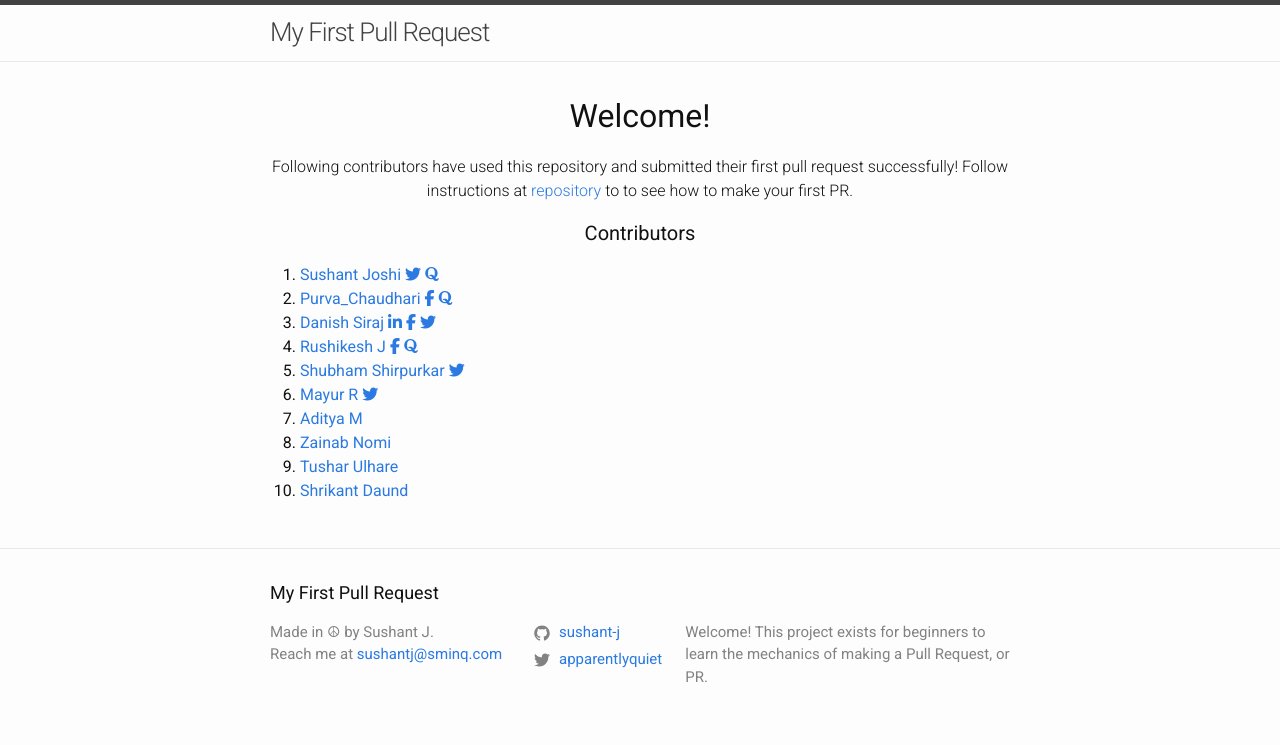
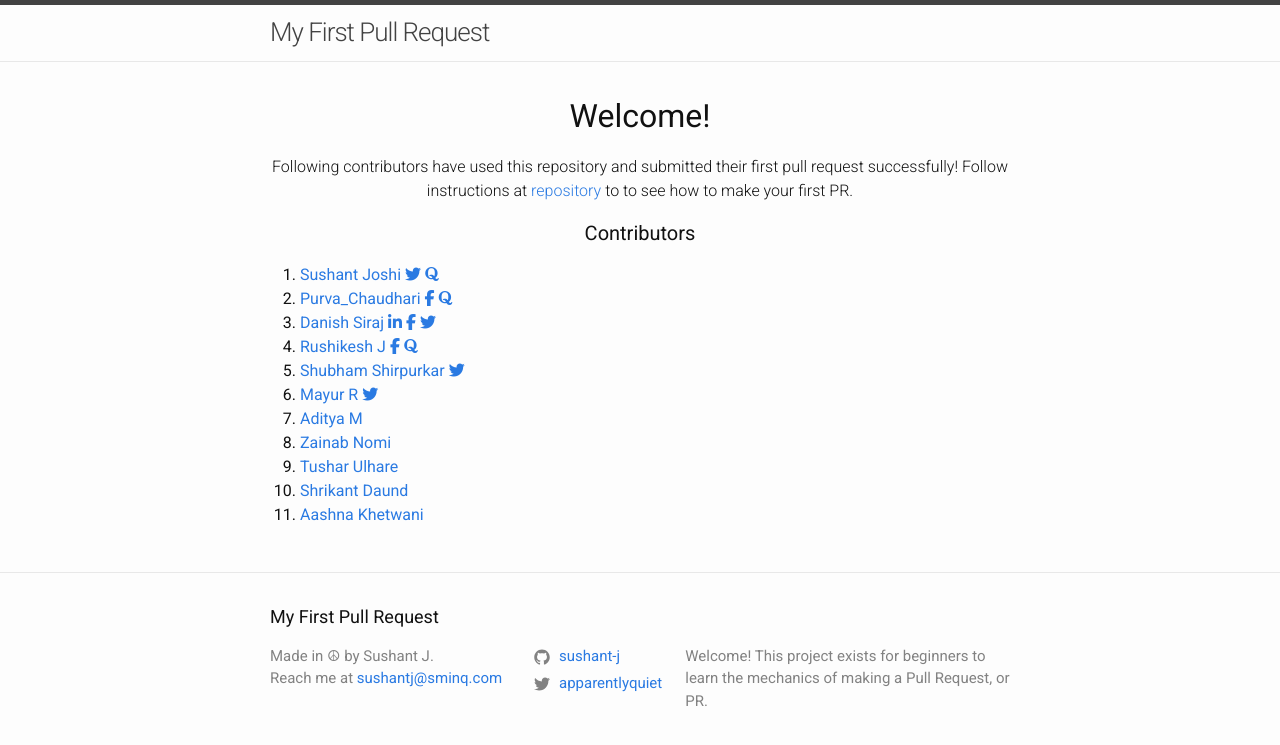
Before and after one commit to sushant-j/my-first-pull-request, a Jekyll site: the page built from index.md, in a window 1280 px wide. Shown: the top 745 px of the page. Built offline with Jekyll 4.4.1, drawn with Linux system fonts in a browser that asks for light colours; nearby versions of some CDN libraries.

Commit message:
Added my name - Aashna

```diff
--- a/_layouts/home.html
+++ b/_layouts/home.html
@@ -94,5 +94,10 @@ layout: default
         Shrikant Daund
       </a>
     </li>
+  <li>
+     <a href="https://github.com/kaashna/">
+	Aashna Khetwani
+     </a>
+  </li>
   </ol>
 </div>
```
